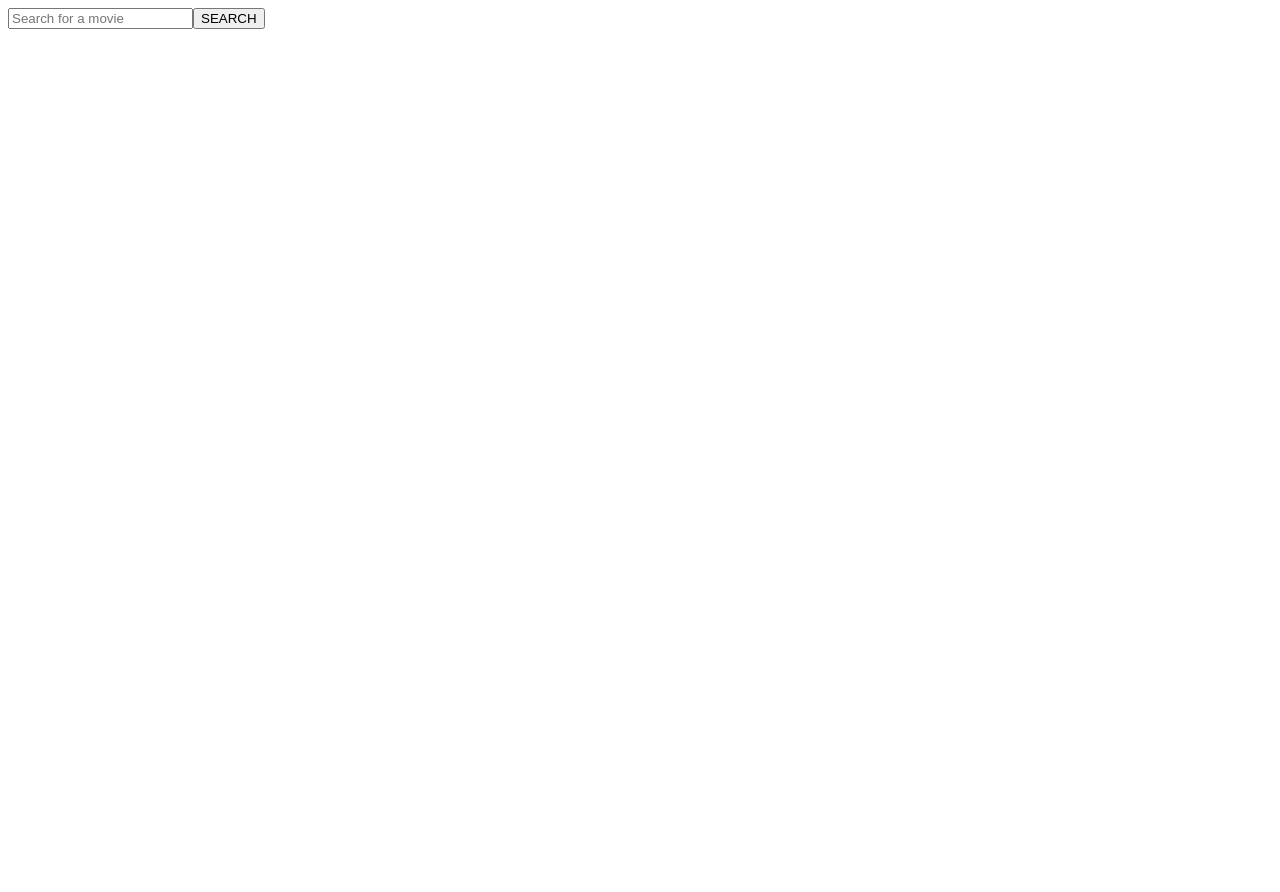
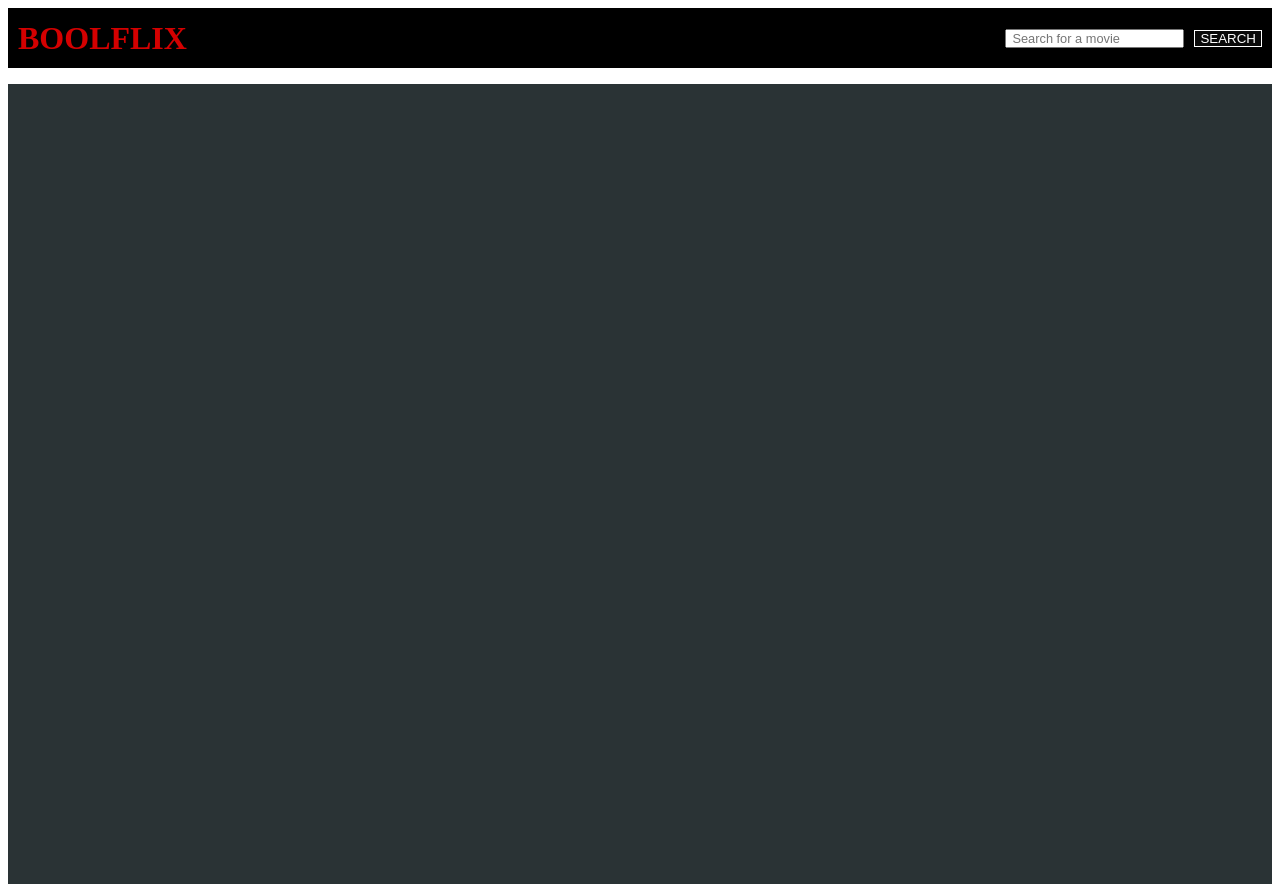
Before and after one commit to dvdecpcc/vue-boolflix, a Vue app: page / in a window 1280 px wide. Before the commit the page ends 800 px from the top, so only its background shows below. Built offline with nearby package versions, Linux system fonts and the light colour scheme.

Commit message:
starting milestone 4

```diff
--- /dev/null
+++ b/src/assets/styles/general.scss
@@ -0,0 +1,5 @@
+*{
+    margin: 0;
+    padding: 0;
+    box-sizing: border-box;
+}
--- a/src/components/MyHeader.vue
+++ b/src/components/MyHeader.vue
@@ -1,7 +1,10 @@
 <template>
   <div>
-    <input type="text" placeholder="Search for a movie" v-model="myInput">
-    <button @click="$emit('search', myInput)">SEARCH</button>
+    <h1>BOOLFLIX</h1>
+    <div>
+        <input type="text" placeholder="Search for a movie" v-model="myInput">
+        <button @click="$emit('search', myInput)">SEARCH</button>
+    </div>
   </div>
 </template>
 
@@ -17,5 +20,28 @@ export default {
 </script>
 
 <style scoped lang="scss">
+    div{
+        height: 60px;
+        display: flex;
+        align-items: center;
+        justify-content: space-between;
+        background-color: rgb(0, 0, 0);
 
+        h1{
+            color: rgb(212, 0, 0);
+            font-size: 2rem;
+            padding: 10px;
+        }
+        button{
+            background-color: rgb(10, 10, 10);
+            color: white;
+            border: .5px solid white;
+            margin: 0 10px;
+            padding: 0 5px;
+        }
+        input{
+            font-size: .8rem;
+            padding: 0 5px;
+        }
+    }
 </style>
--- a/src/components/MyMain.vue
+++ b/src/components/MyMain.vue
@@ -2,26 +2,26 @@
   <main>
     <ul class="myMovies">
         <li v-for="(movie, index) in movieList" :key="index">
-            <img :src="'https://image.tmdb.org/t/p/w185' + movie.poster_path" alt="movie.title">
-            {{movie.title}}
-            {{movie.original_title}}
+            <img :src="'https://image.tmdb.org/t/p/w342' + movie.poster_path" alt="movie.title">
+            TITOLO:{{movie.title}}
+            TITOLO ORIGINALE:{{movie.original_title}}
             <img class="flag" v-if="langFlags.includes(movie.original_language)" :src="require('../assets/flags/' + movie.original_language + '.png')" alt="">
             <span v-else>{{movie.original_language}}</span>
             <div>
-                <i v-for="x in 5" class="fa-star" :class="(x>myVote(movie.vote_average))?'fa-regular':'fa-solid'" :key="x"></i>
+                VOTO:<i v-for="x in 5" class="fa-star" :class="(x>myVote(movie.vote_average))?'fa-regular':'fa-solid'" :key="x"></i>
             </div>
         </li>
     </ul>
     <ul class="mySeries">
         <li v-for="(serie, index) in seriesList" :key="index">
-            <img :src="'https://image.tmdb.org/t/p/w185' + serie.poster_path" alt="serie.title">
+            <img :src="'https://image.tmdb.org/t/p/w342' + serie.poster_path" alt="serie.title">
 
-            {{serie.name}}
-            {{serie.original_name}}
+            TITOLO:{{serie.name}}
+            TITOLO ORIGINALE:{{serie.original_name}}
             <img class="flag" v-if="langFlags.includes(serie.original_language)" :src="require('../assets/flags/' + serie.original_language + '.png')" alt="">
             <span v-else>{{serie.original_language}}</span>
              <div>
-                <i v-for="x in 5" class="fa-star" :class="(x>myVote(serie.vote_average))?'fa-regular':'fa-solid'" :key="x"></i>
+                VOTO:<i v-for="x in 5" class="fa-star" :class="(x>myVote(serie.vote_average))?'fa-regular':'fa-solid'" :key="x"></i>
             </div>
         </li>
     </ul>
@@ -49,5 +49,10 @@ export default {
 </script>
 
 <style scoped lang="scss">
-    .flag{max-width: 20px}
+    main{
+        background-color: rgb(42, 51, 53);
+        color: white;
+        height: 100vh;
+    }
+    .flag{max-width: 50px;}
 </style>
```
